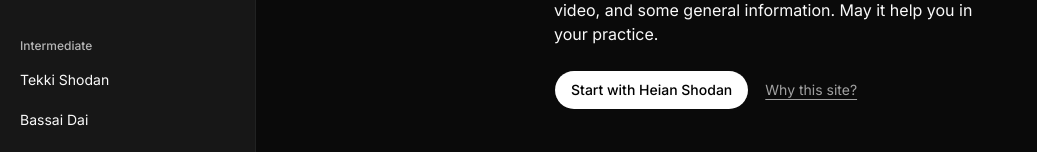
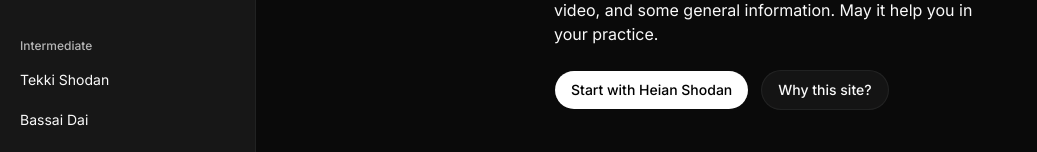
Before and after one commit to cunisia/shotokan-kata-shadcn, a Next.js app: page / in a window 1280 px wide. Shown: the part 290-442 px from the top of the page, without its empty margins (0-1037 px from the left). Built offline with nearby package versions, Linux system fonts and the light colour scheme.

Commit message:
feat(home): outline button for the about CTA

```diff
--- a/app/page.tsx
+++ b/app/page.tsx
@@ -99,7 +99,7 @@ export default function Page() {
             help you in your practice.
           </p>
         </div>
-        <div className="mt-6 flex flex-wrap items-center gap-4">
+        <div className="mt-6 flex flex-wrap items-center gap-3">
           <Button
             size="lg"
             nativeButton={false}
@@ -107,12 +107,14 @@ export default function Page() {
           >
             Start with Heian Shodan
           </Button>
-          <Link
-            href="/about"
-            className="text-sm text-muted-foreground underline underline-offset-4 hover:text-foreground"
+          <Button
+            size="lg"
+            variant="outline"
+            nativeButton={false}
+            render={<Link href="/about" />}
           >
             Why this site?
-          </Link>
+          </Button>
         </div>
       </section>
 
```
